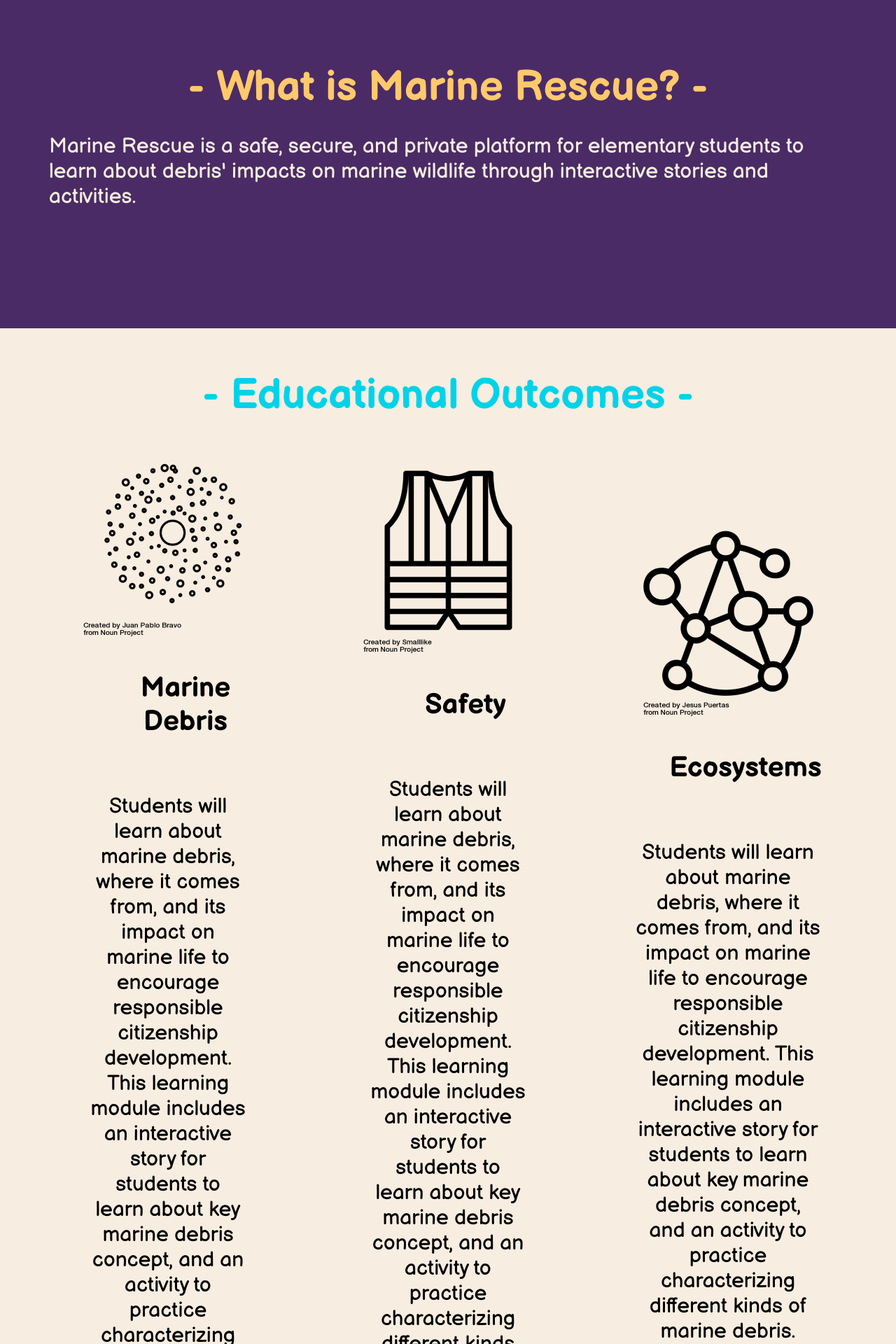
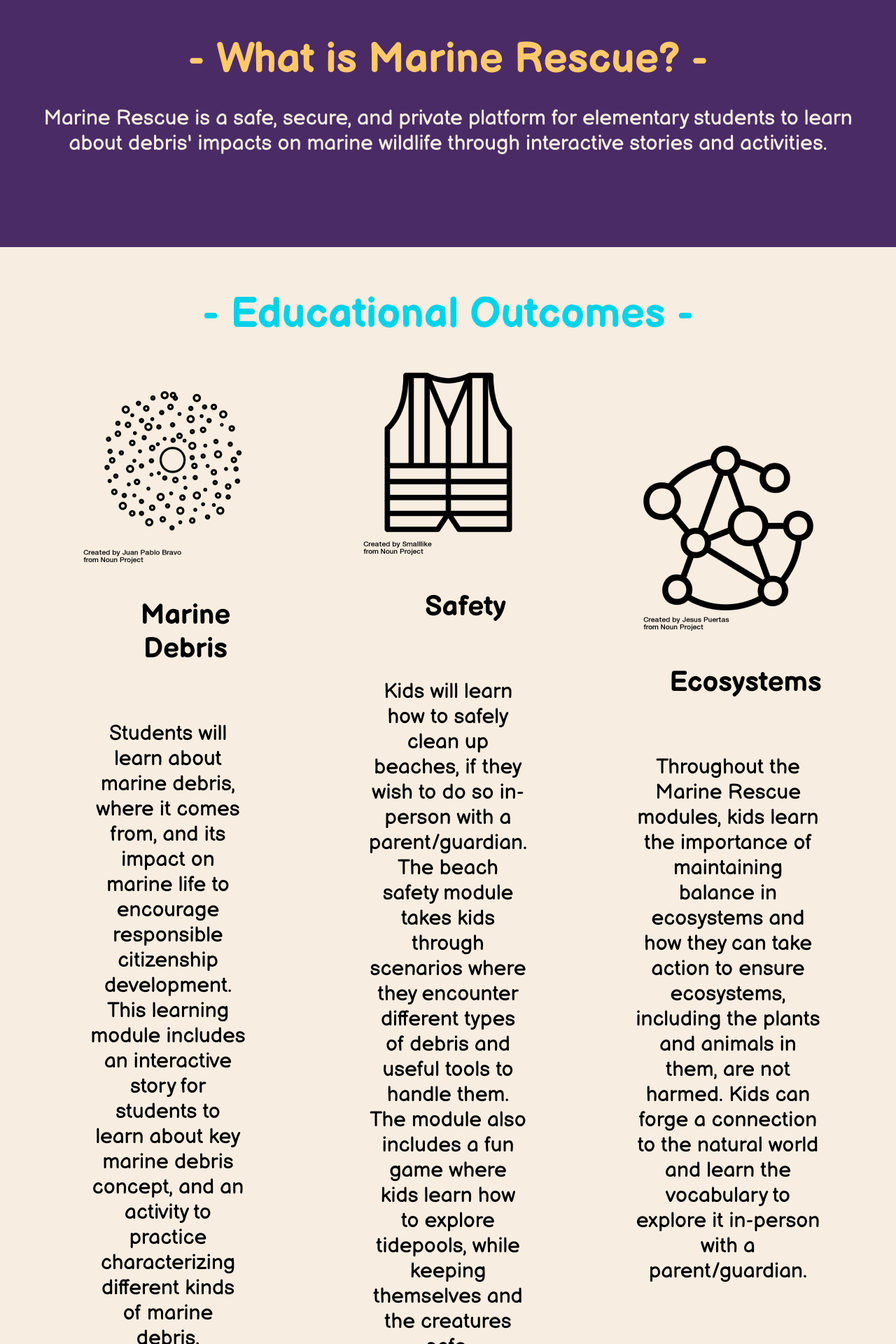
Before and after one commit to UW-AppleJACK/applejack, a React (Create React App) app in the folder marinerescue-frontend/: page /parents in a window 1280 px wide. Shown: the part 180-2100 px from the top of the page at 70% size. Built offline with nearby package versions, Linux system fonts and the light colour scheme.

Commit message:
Small changes to local capstone page branch

```diff
--- a/marinerescue-frontend/src/pages/CapstonePage.js
+++ b/marinerescue-frontend/src/pages/CapstonePage.js
@@ -222,7 +222,7 @@
                             </div>
                             <div class="column">
                                 <img class="responsive" height="400" src="/images/landing-dev-editor.png" alt="Screenshot of Level Editor" />
-                                <p id="caption" class="text-center">Screenshot of the level editor.</p>
+                                <p id="caption" class="text-center">Screenshot of the level editor</p>
                             </div>
                         </div>
                     </div>
@@ -230,7 +230,7 @@
                         <div class="row-no-padding">
                             <div class="column">
                                 <img class="responsive" height="400" src="/images/landing-dev-responsive.png" alt="iPhone playing Marine Rescue" />
-                                <p id="caption" class="text-center">Marine Rescue is responsive and can be played on an iPhone.</p>
+                                <p id="caption" class="text-center">Marine Rescue is responsive and can be played on an iPhone</p>
                             </div>
                             <div class="column content">
                                 <h2 class="color-grape">Responsive Design</h2>
--- a/marinerescue-frontend/src/pages/ParentsPage.js
+++ b/marinerescue-frontend/src/pages/ParentsPage.js
@@ -8,13 +8,9 @@
         return (
             <main class="marketing-page">
                 <NavBar></NavBar>
-                <div class="section background-color-grape">
-                    <div class="row">
-                        <div class="column">
-                            <h1 class="color-sunshine">- What is Marine Rescue? - </h1>
-                            <p class="color-sand">Marine Rescue is a safe, secure, and private platform for elementary students to learn about debris' impacts on marine wildlife through interactive stories and activities.</p>
-                        </div>
-                    </div>
+                <div class="section background-color-grape text-center">
+                        <h1 class="color-sunshine">- What is Marine Rescue? - </h1>
+                        <p class="color-sand">Marine Rescue is a safe, secure, and private platform for elementary students to learn about debris' impacts on marine wildlife through interactive stories and activities.</p>
                 </div>
 
                 <div class="section background-color-sand text-center">
@@ -34,18 +30,16 @@
                                 <div class="content">
                                     <img id="icon" src="images/safety-education-outcomes.png" alt="Beach Safety icon from Noun Project" />
                                     <h2>Safety</h2><br />
-                                    <p>Students will learn about marine debris, where it comes from, and its impact on marine life to encourage responsible citizenship development.
+                                    <p>Kids will learn how to safely clean up beaches, if they wish to do so in-person with a parent/guardian.
 
-This learning module includes an interactive story for students to learn about key marine debris concept, and an activity to practice characterizing different kinds of marine debris. </p>
+The beach safety module takes kids through scenarios where they encounter different types of debris and useful tools to handle them. The module also includes a fun game where kids learn how to explore tidepools, while keeping themselves and the creatures safe.</p>
                                 </div>
                             </div>
                             <div class="column">
                                 <div class="content">
                                     <img id="icon" src="images/ecosystems-education-outcomes.png" alt="Ecosystems icon from Noun Project" />
                                     <h2>Ecosystems</h2><br />
-                                    <p>Students will learn about marine debris, where it comes from, and its impact on marine life to encourage responsible citizenship development.
-
-This learning module includes an interactive story for students to learn about key marine debris concept, and an activity to practice characterizing different kinds of marine debris. </p>
+                                    <p>Throughout the Marine Rescue modules, kids learn the importance of maintaining balance in ecosystems and how they can take action to ensure ecosystems, including the plants and animals in them, are not harmed. Kids can forge a connection to the natural world and learn the vocabulary to explore it in-person with a parent/guardian.</p>
                                 </div>
                             </div>
                         </div>
```
